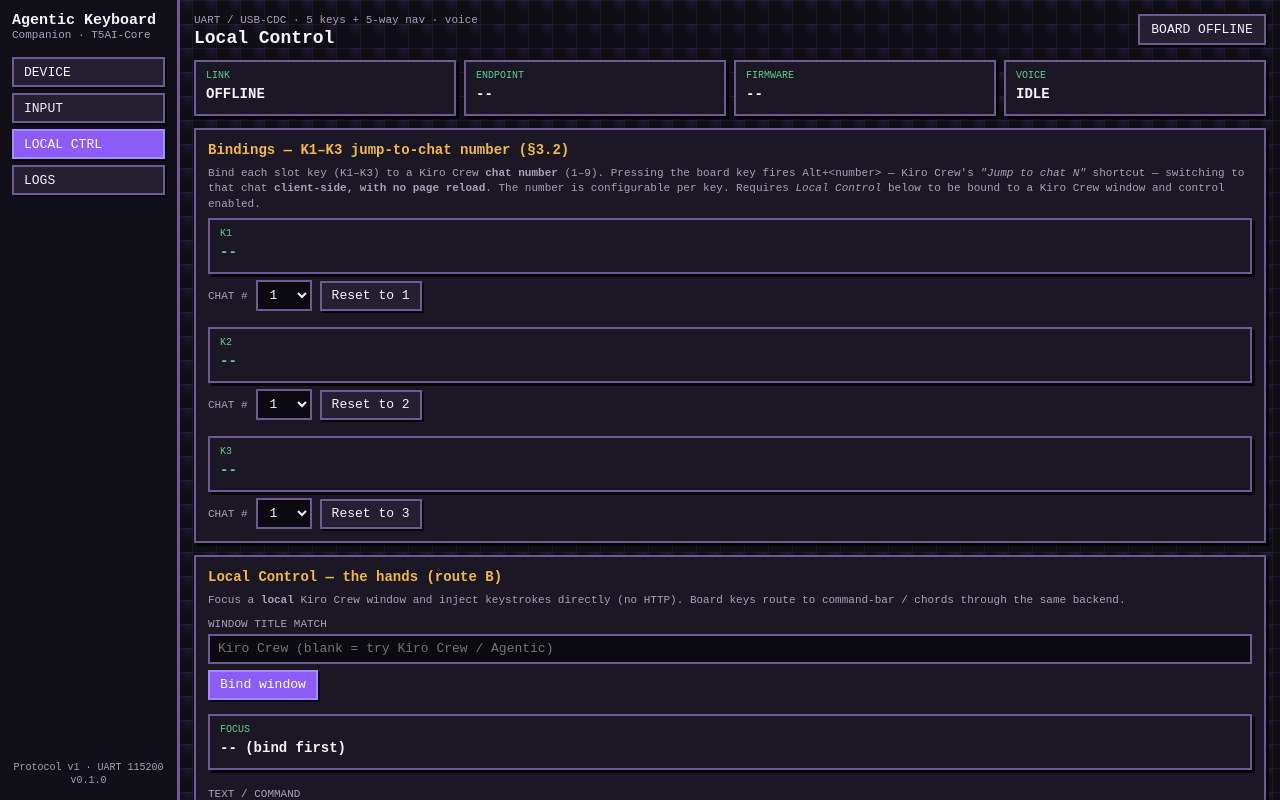
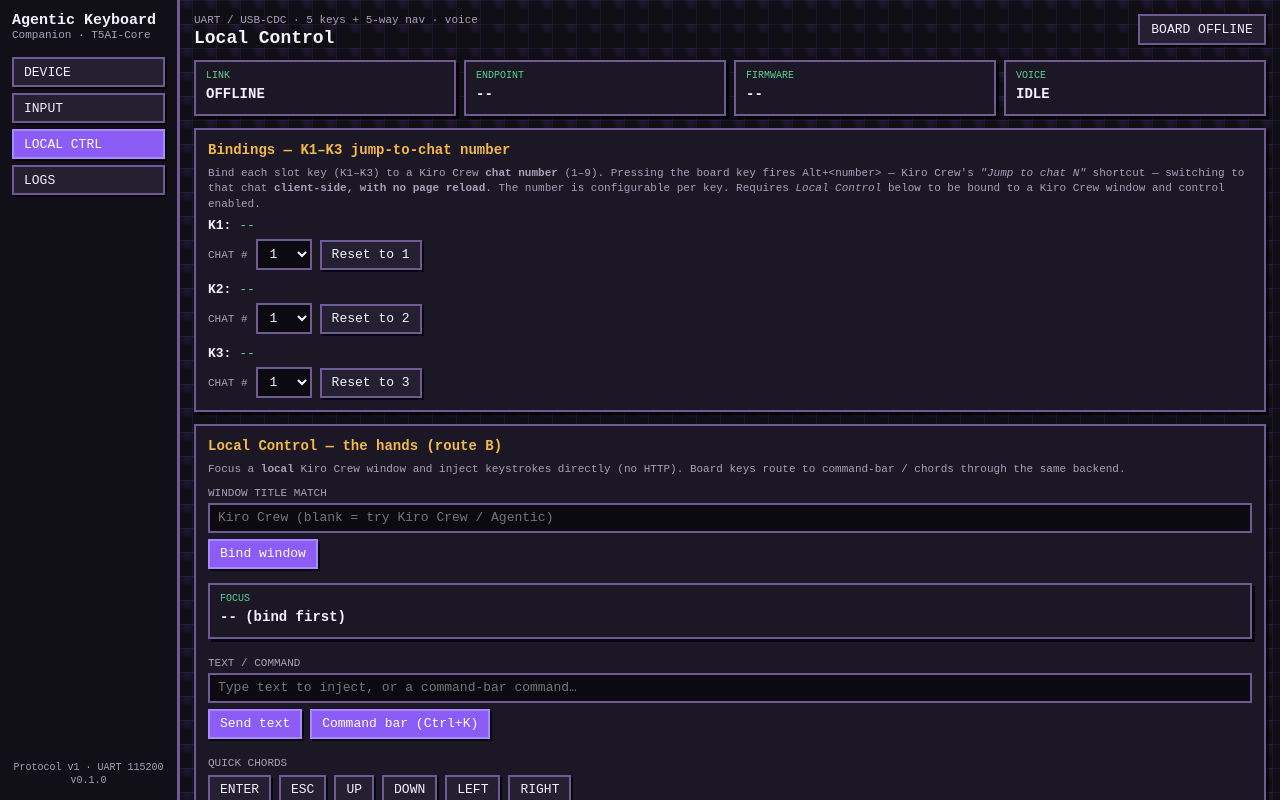
Before and after one commit to namastecxy-droid/ki-board-on-tuya, a React (Vite) app in the folder companion/: page / in a window 1280 px wide. Both pictures are taken after a click on the button "LOCAL CTRL". Built offline with nearby package versions, Linux system fonts and the light colour scheme.

Commit message:
companion(ui): enlarge 5-way nav ~2x, single-line frameless K1-K3 binding
- nav-pad cells 24->48px, nav-cell font 10->13px
- Bindings: replace the boxed lcd status with a compact one-line
  'K1: Alt+3 (jump to chat 3)' (no frame)

```diff
--- a/companion/src/main.tsx
+++ b/companion/src/main.tsx
@@ -668,7 +668,7 @@
 
         {activeView === "kirocrew" && (
           <>
-            <Panel title="Bindings — K1–K3 jump-to-chat number (§3.2)">
+            <Panel title="Bindings — K1–K3 jump-to-chat number">
               <p className="hint">
                 Bind each slot key (K1–K3) to a Kiro Crew <strong>chat number</strong> (1–9).
                 Pressing the board key fires <code>Alt+&lt;number&gt;</code> — Kiro Crew's
@@ -680,12 +680,12 @@
               {[1, 2, 3].map((slot) => {
                 const n = binds[slot - 1];
                 return (
-                  <div key={slot} style={{ marginTop: slot === 1 ? 6 : 16 }}>
-                    <div className="lcd">
-                      <span>{`K${slot}`}</span>
-                      <strong className="good-text">
+                  <div key={slot} style={{ marginTop: slot === 1 ? 6 : 12 }}>
+                    <div style={{ fontSize: 13 }}>
+                      <strong>{`K${slot}: `}</strong>
+                      <span className="good-text">
                         {n ? `Alt+${n} (jump to chat ${n})` : "--"}
-                      </strong>
+                      </span>
                     </div>
                     <div className="actions" style={{ marginTop: 6, flexWrap: "nowrap", alignItems: "center", gap: 8 }}>
                       <label style={{ margin: 0, whiteSpace: "nowrap" }}>Chat #</label>
--- a/companion/src/styles.css
+++ b/companion/src/styles.css
@@ -336,9 +336,9 @@
 
 .nav-pad {
   display: grid;
-  grid-template-columns: repeat(3, 24px);
-  grid-template-rows: repeat(3, 24px);
-  gap: 4px;
+  grid-template-columns: repeat(3, 48px);
+  grid-template-rows: repeat(3, 48px);
+  gap: 6px;
   justify-content: start;
   margin-top: 0;
 }
@@ -348,7 +348,7 @@
   place-items: center;
   border: 2px solid var(--border);
   background: var(--panel-2);
-  font-size: 10px;
+  font-size: 13px;
   color: var(--muted);
 }
 
```
